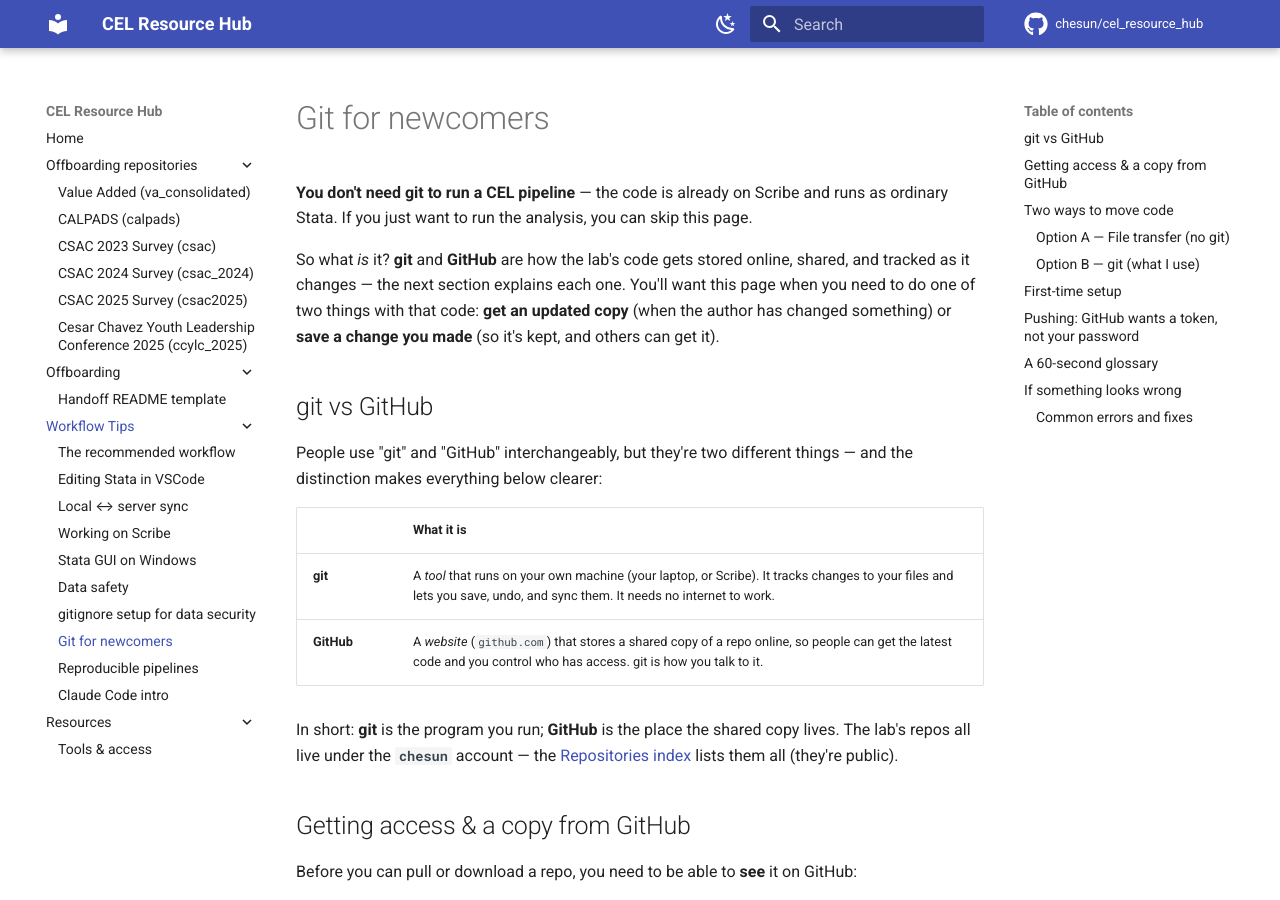
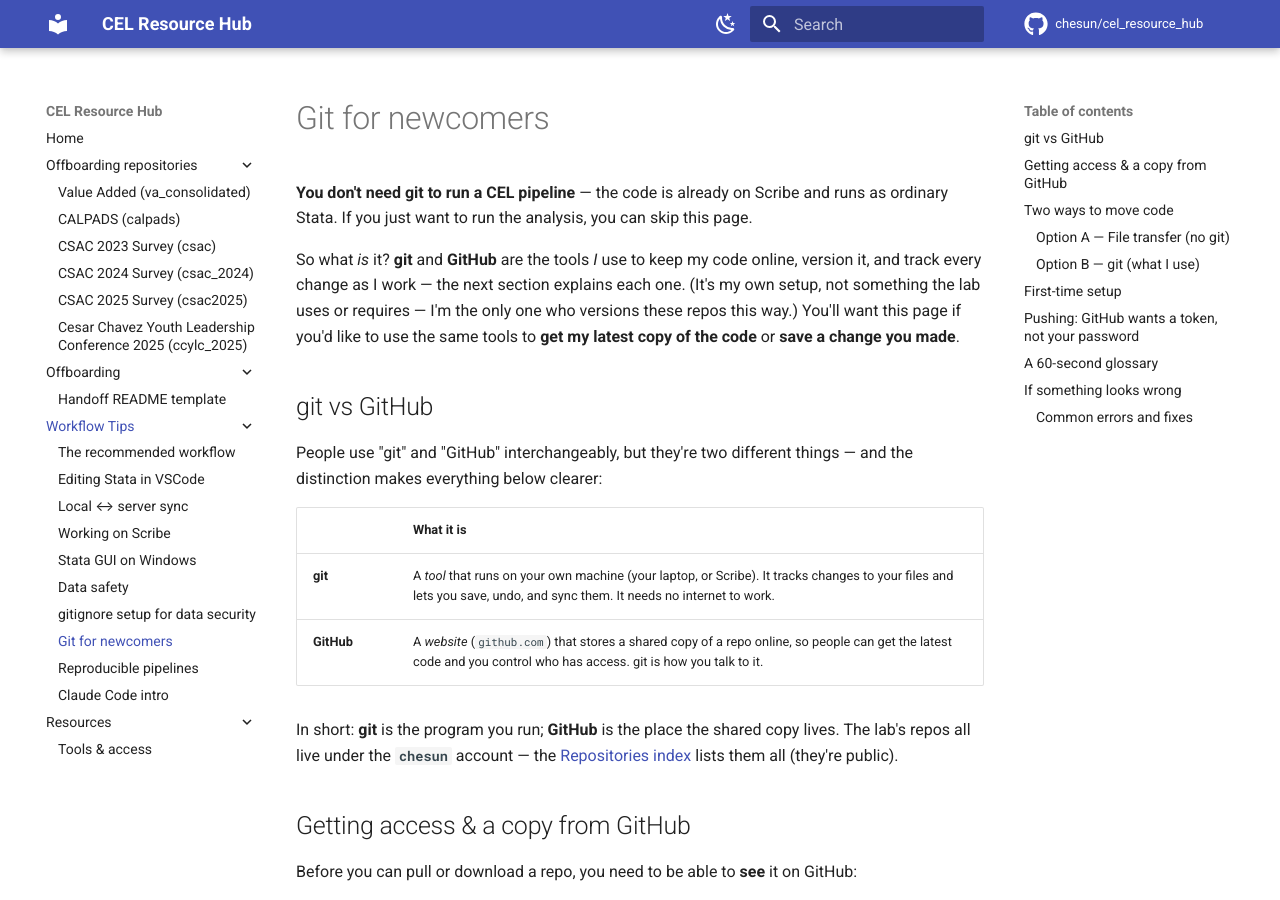
Before and after one commit to chesun/cel_resource_hub, an MkDocs documentation site: the page built from docs/workflow-tips/git-for-newcomers.md, in a window 1280 px wide and 900 px high. Built offline with MkDocs 1.6.1 and Material for MkDocs 9.7.7, drawn with Linux system fonts in a browser that asks for light colours; comment, search, counter and statistics services are not loaded.

Commit message:
git-for-newcomers: git/GitHub is my tooling, not the lab's
Correct the opener: no one else at the lab uses git/GitHub — it's my own way
of versioning my code, not a lab practice. Reframe as 'the tools I use' with an
explicit 'not something the lab uses or requires' note.

mkdocs build --strict: exit 0, no warnings.

Co-Authored-By: Claude Opus 4.8 (1M context) <noreply@anthropic.com>

```diff
--- a/docs/workflow-tips/git-for-newcomers.md
+++ b/docs/workflow-tips/git-for-newcomers.md
@@ -3,10 +3,11 @@
 **You don't need git to run a CEL pipeline** — the code is already on Scribe and runs as ordinary
 Stata. If you just want to run the analysis, you can skip this page.
 
-So what *is* it? **git** and **GitHub** are how the lab's code gets stored online, shared, and
-tracked as it changes — the next section explains each one. You'll want this page when you need to
-do one of two things with that code: **get an updated copy** (when the author has changed something)
-or **save a change you made** (so it's kept, and others can get it).
+So what *is* it? **git** and **GitHub** are the tools *I* use to keep my code online, version it, and
+track every change as I work — the next section explains each one. (It's my own setup, not something
+the lab uses or requires — I'm the only one who versions these repos this way.) You'll want this page
+if you'd like to use the same tools to **get my latest copy of the code** or **save a change you
+made**.
 
 ## git vs GitHub
 
```
